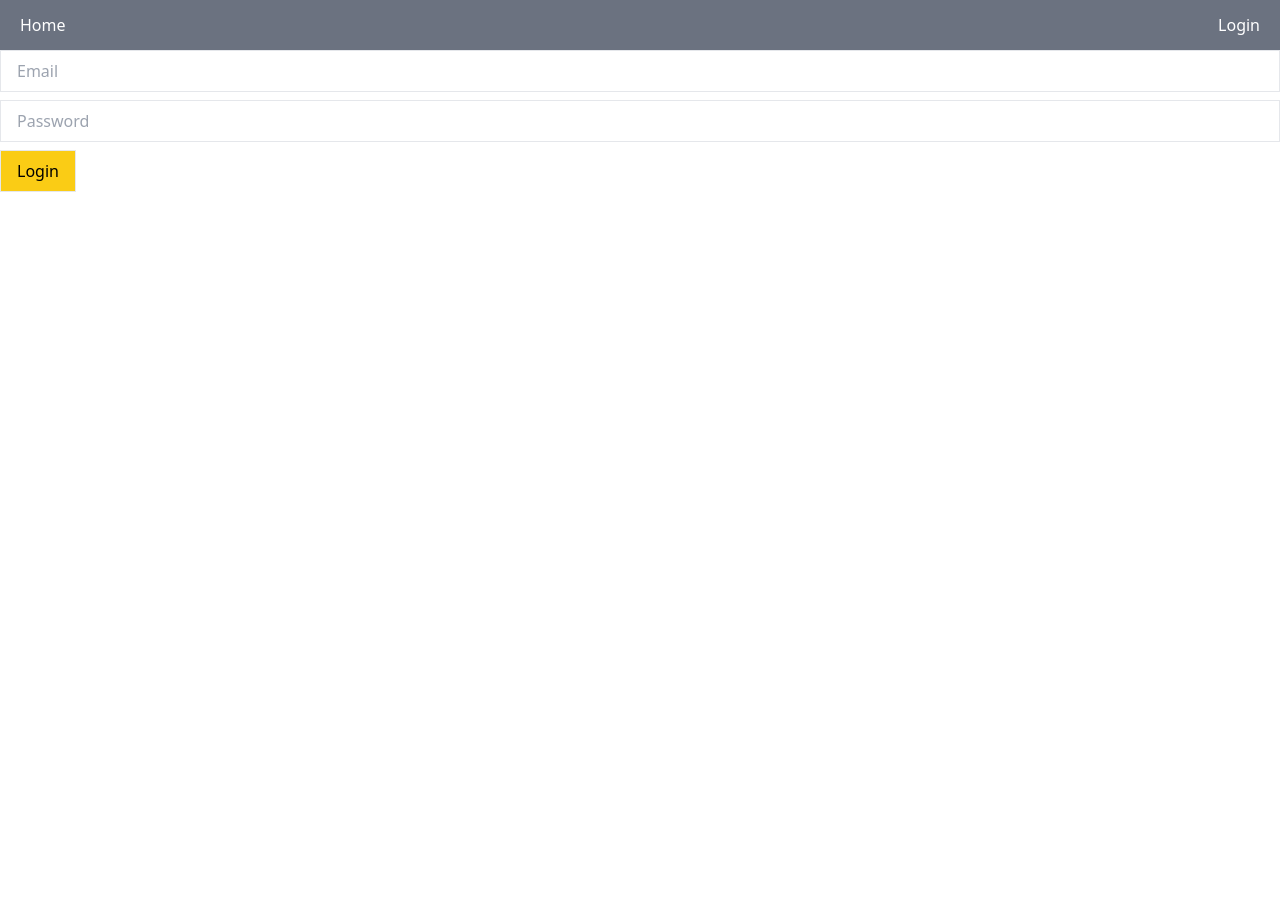
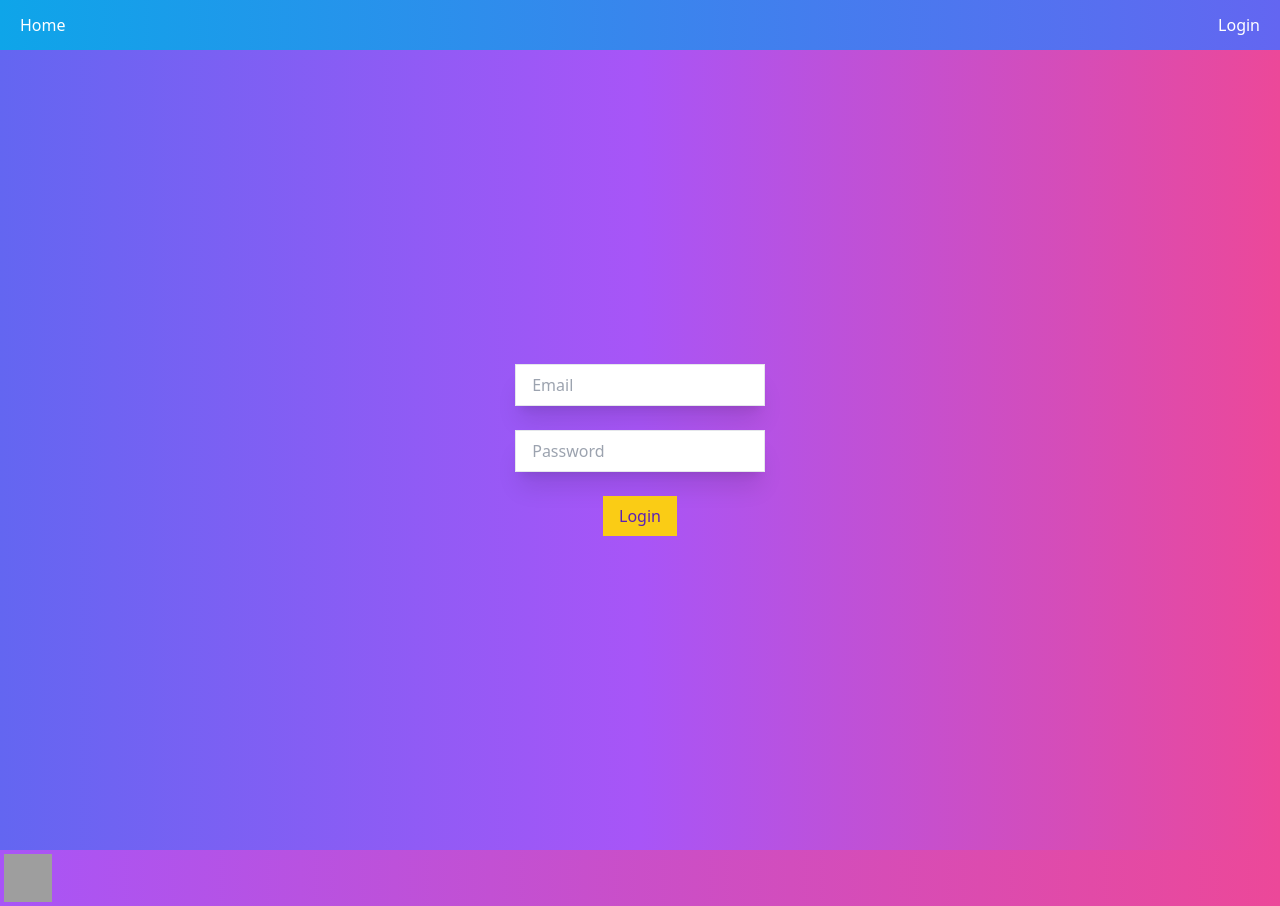
Before and after one commit to GBCMax/Microservices, a React (Create React App) app in the folder frontend/: page /login in a window 1280 px wide. Before the commit the page ends 800 px from the top, so only its background shows below. Built offline with nearby package versions, Linux system fonts and the light colour scheme; grey boxes are pictures that could not be loaded.

Commit message:
верстка Login page

```diff
--- a/frontend/src/App.tsx
+++ b/frontend/src/App.tsx
@@ -1,3 +1,4 @@
+import { Footer } from "./components/footer";
 import { Navbar } from "./components/navbar";
 import { useRoutes } from "./routes/routes";
 
@@ -9,6 +10,7 @@ export function App() {
     <>
       <Navbar />
       {routes}
+      <Footer/>
     </>
   )
 }
--- /dev/null
+++ b/frontend/src/components/footer.tsx
@@ -0,0 +1,9 @@
+export function Footer() {
+    return (
+        <div className="absolute w-full h-14 bg-gradient-to-r from-purple-500 to-pink-500">
+            <a href="https://t.me/maks_on_max">
+                <img src="https://upload.wikimedia.org/wikipedia/commons/thumb/8/82/Telegram_logo.svg/2048px-Telegram_logo.svg.png"
+                    className="w-12 h-12 mt-1 ml-1"/></a>
+        </div>
+    )
+}
--- a/frontend/src/components/navbar.tsx
+++ b/frontend/src/components/navbar.tsx
@@ -5,7 +5,7 @@ export function Navbar() {
   const { isAuthenticated } = useAuth()
   return (
     <>
-      <nav className="h-[50px] flex justify-between px-5 bg-gray-500 items-center text-white">
+      <nav className="h-[50px] flex justify-between px-5 bg-gradient-to-r from-sky-500 to-indigo-500 items-center text-white text-violet-800">
         <Link to="/">Home</Link>
         {isAuthenticated && <Link to="/products" className="mr-2">Products</Link>}
         {isAuthenticated && <Link to="/cars" className="mr-4">Cars</Link>}
--- a/frontend/src/components/navigation.tsx
+++ /dev/null
@@ -1,19 +0,0 @@
-import { Link } from "react-router-dom";
-import useAuth from "../hooks/useAuth";
-
-export function Navigation() {
-    const { isAuthenticated } = useAuth()
-    return (
-        <nav className="h-[50px] flex justify-between px-5 bg-gray-500 items-center text-white">
-            <span className="font-bold">React 2024</span>
-            <span>
-                <Link to="/">Main</Link>
-                <Link to="/products" className="mr-2">Products</Link>
-                <Link to="/cars" className="mr-4">Cars</Link>
-                <Link to="/about" className="mr-6">About</Link>
-                {isAuthenticated && <Link to="/admin" className="mr-8">Admin</Link>}
-                {isAuthenticated ? <Link to="/logout" className="mr-10">Logout</Link> : <Link to="/login">Login</Link>}
-            </span>
-        </nav>
-    )
-}
--- a/frontend/src/pages/loginPage.tsx
+++ b/frontend/src/pages/loginPage.tsx
@@ -9,26 +9,35 @@ const Login = () => {
 
   return (
     <>
-        <div>
+        <div className="
+            py-2
+            px-4
+            flex
+            flex-col
+            items-center
+            place-content-center
+            h-dvh
+            bg-gradient-to-r from-indigo-500 via-purple-500 to-pink-500
+            text-violet-800">
             <input
                 placeholder='Email'
                 type="text"
-                className="border py-2 px-4 mb-2 w-full outline-0"
+                className="border py-2 px-4 mb-6 w-1/5 outline-0 shadow-xl self-center"
             />
             <input
                 placeholder='Password'
-                type="text"
-                className="border py-2 px-4 mb-2 w-full outline-0"
+                type="password"
+                className="border py-2 px-4 mb-6 w-1/5 outline-0 shadow-xl self-center"
             />
-        </div>
-        <button
+            <button
             type="submit"
-            className="py-2 px-4 border bg-yellow-400 hover:text-white"
+            className="py-2 px-4 bg-yellow-400 flex flex-col hover:text-white"
             onClick={() => {
                 setAuth(true)
                 navigate(from, { replace: true });
             }}
         >Login</button>
+        </div>
     </>
   )
 }
```
